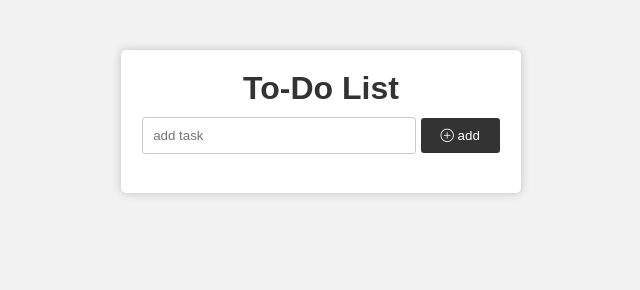
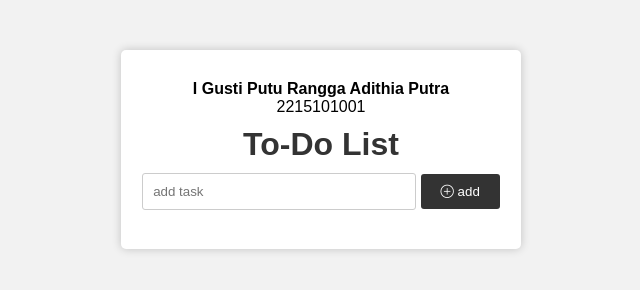
Before and after one commit to ranggaadithia/ranggaadithia.github.io, a plain HTML site: page index.html in a window 1280 px wide. Shown: the whole page, without its empty margins (319-959 px from the left). Drawn offline with nearby package versions, Linux system fonts and the light colour scheme.

Commit message:
add identity

```diff
--- a/index.html
+++ b/index.html
@@ -12,7 +12,12 @@
   </head>
   <body>
     <div class="container">
+      <div class="identity">
+        <h4>I Gusti Putu Rangga Adithia Putra</h4>
+        <p>2215101001</p>
+      </div>
       <h1>To-Do List</h1>
+
       <input type="text" id="taskInput" placeholder="add task" />
       <button id="addTask" class="button">
         <i class="bi bi-plus-circle"></i> add
--- a/style.css
+++ b/style.css
@@ -5,9 +5,11 @@
 body {
   font-family: Arial, sans-serif;
   text-align: center;
-  margin: 0;
-  padding: 0;
   background-color: #f2f2f2;
+}
+
+.identity {
+  margin: 10px 0;
 }
 
 .container {
```
